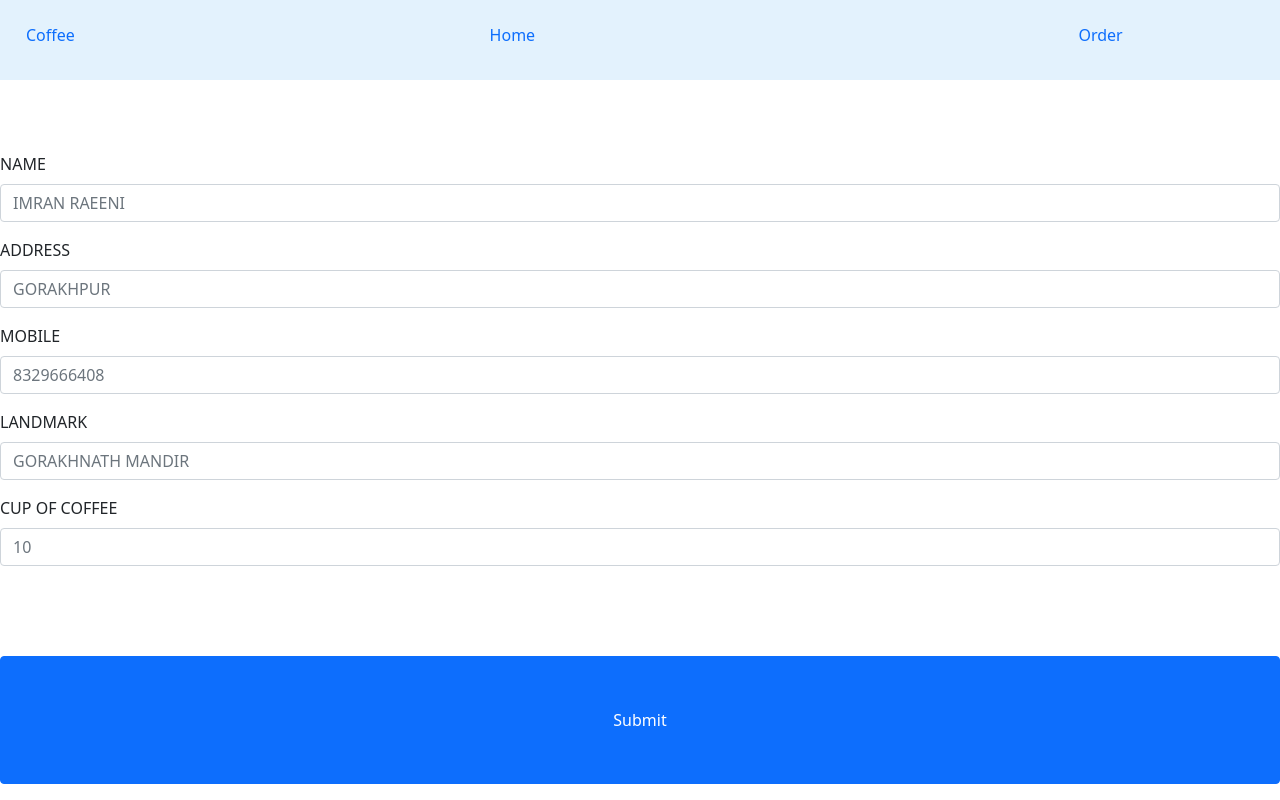
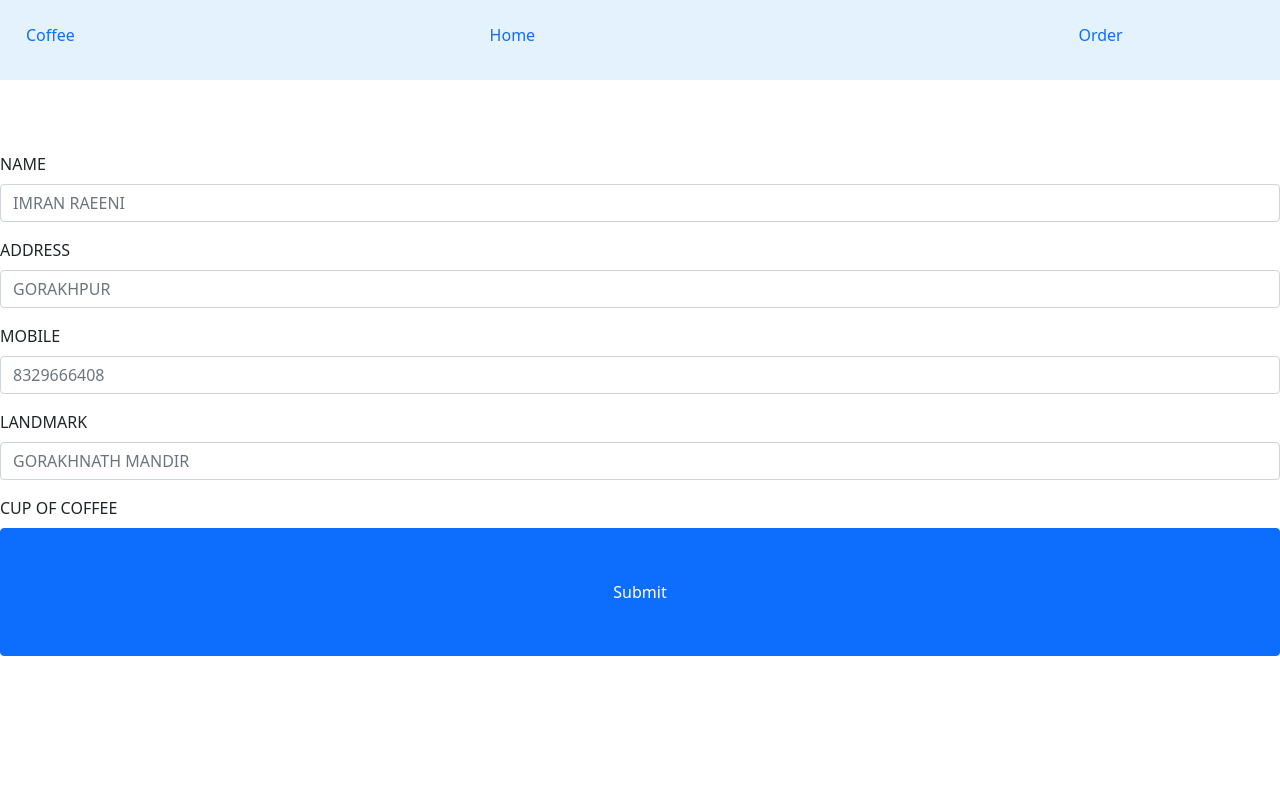
Before and after one commit to Imran-555/cofee_time, a plain HTML site: page order.html in a window 1280 px wide. Drawn offline with nearby package versions, Linux system fonts and the light colour scheme.

Commit message:
Update style.css

```diff
--- a/style.css
+++ b/style.css
@@ -41,7 +41,7 @@ background-color: #e3f2fd;
 	 width: 100%;
     height: 10vw;
     position: absolute;
-    top: 82vh;
+    top: 66vh;
 }
 
 .about_cofee{
```
